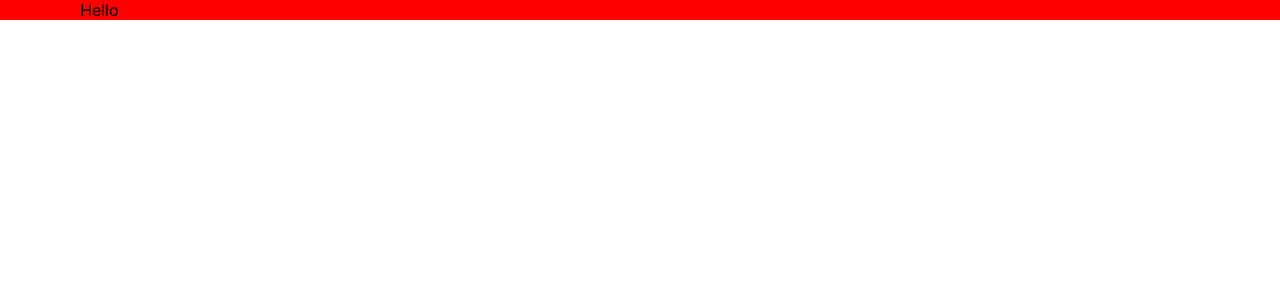
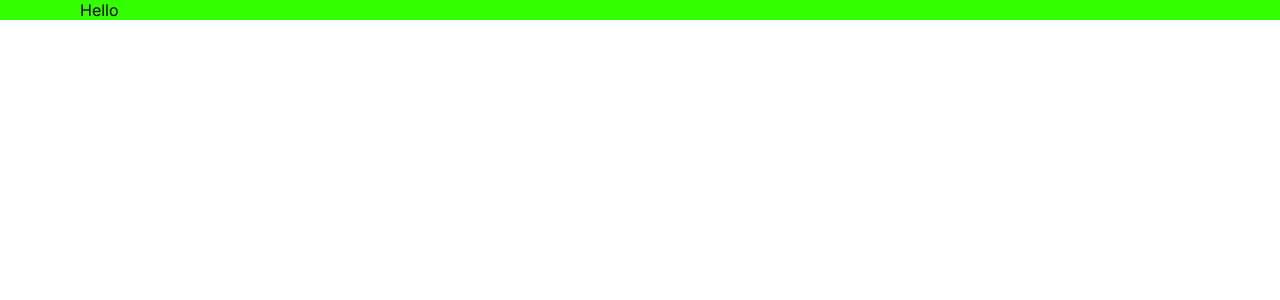
Before and after one commit to ASRathore0/Findables_Full_Stack_Project, a Next.js app: page / in a window 1280 px wide. Shown: the top 300 px of the page. Built offline with nearby package versions, Linux system fonts and the light colour scheme.

Commit message:
bg green

```diff
--- a/src/app/globals.css
+++ b/src/app/globals.css
@@ -31,7 +31,7 @@ a {
     max-width: 1536px;
     margin-left: auto;
     margin-right: auto;
-    background-color: red;
+    background-color: rgb(51, 255, 0);
     padding-left: 80px;
     padding-right: 80px;
 }
```
